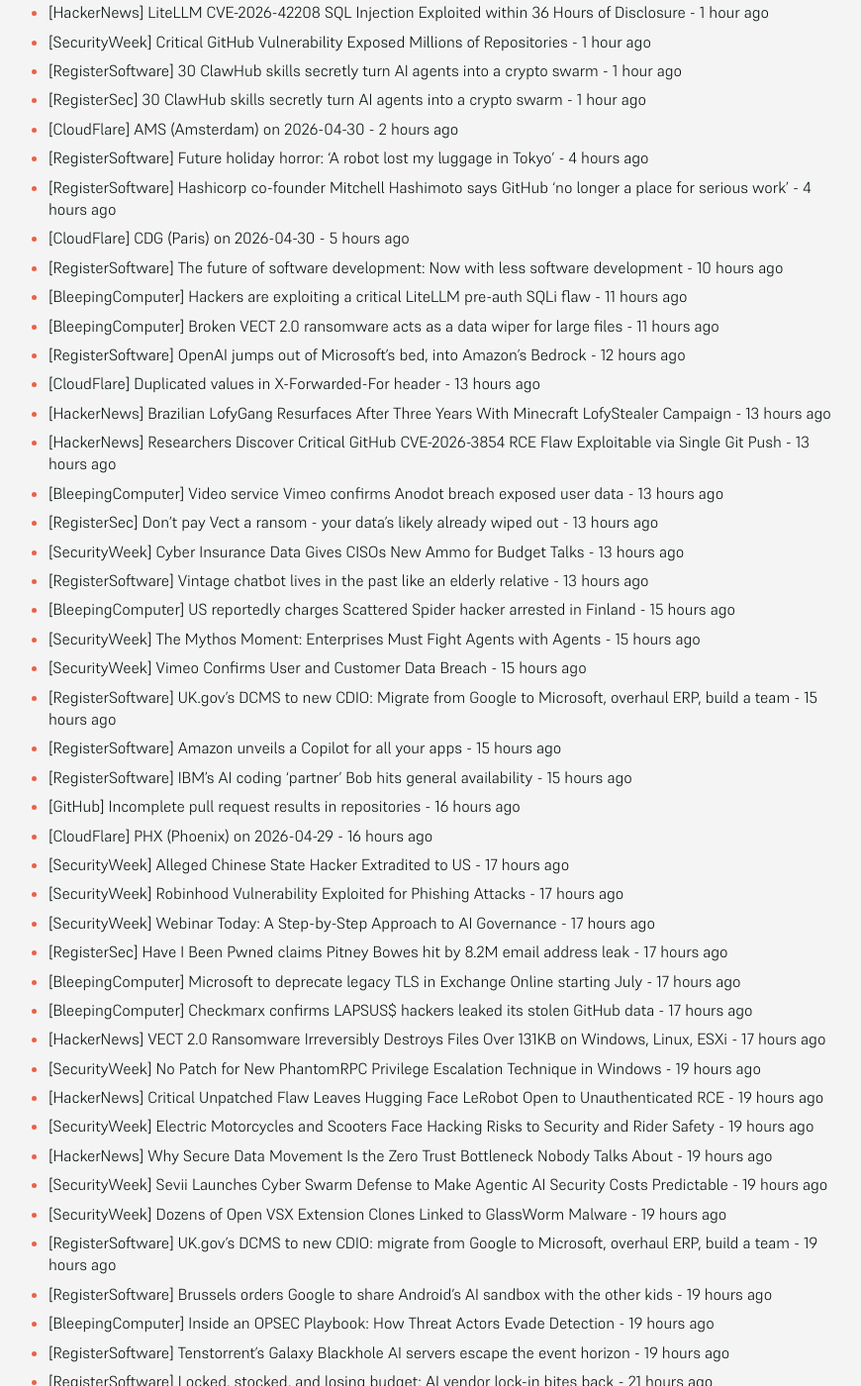
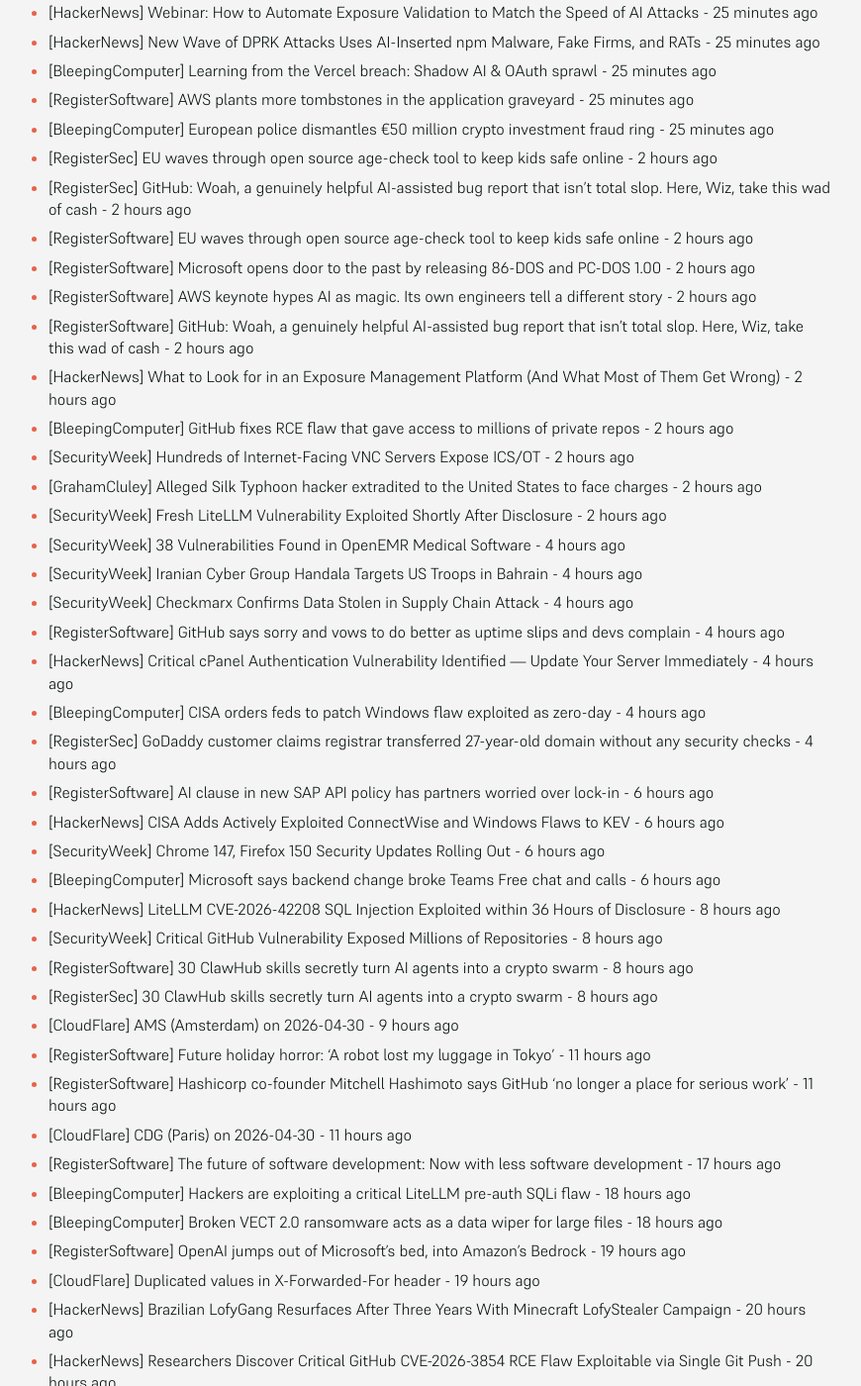
Before and after one commit to SecOpsNews/news, a Jekyll site: the page built from index.md, in a window 1280 px wide and 1400 px high, scrolled down 273 px. Shown: the whole window at 99% size, without its empty margins (215-1085 px from the left). Built offline with Jekyll 4.4.1, drawn with Linux system fonts in a browser that asks for light colours; some of the changed text lies outside the part shown.

Commit message:
New Feed

```diff
--- a/index.md
+++ b/index.md
@@ -9,65 +9,92 @@ description: Latest Updates
 
 <!-- SecOps start -->
 
-- [HackerNews] LiteLLM CVE-2026-42208 SQL Injection Exploited within 36 Hours of Disclosure - 1 hour ago
-- [SecurityWeek] Critical GitHub Vulnerability Exposed Millions of Repositories - 1 hour ago
-- [RegisterSoftware] 30 ClawHub skills secretly turn AI agents into a crypto swarm - 1 hour ago
-- [RegisterSec] 30 ClawHub skills secretly turn AI agents into a crypto swarm - 1 hour ago
-- [CloudFlare] AMS (Amsterdam) on 2026-04-30 - 2 hours ago
-- [RegisterSoftware] Future holiday horror: ‘A robot lost my luggage in Tokyo’ - 4 hours ago
-- [RegisterSoftware] Hashicorp co-founder Mitchell Hashimoto says GitHub ‘no longer a place for serious work’ - 4 hours ago
-- [CloudFlare] CDG (Paris) on 2026-04-30 - 5 hours ago
-- [RegisterSoftware] The future of software development: Now with less software development - 10 hours ago
-- [BleepingComputer] Hackers are exploiting a critical LiteLLM pre-auth SQLi flaw - 11 hours ago
-- [BleepingComputer] Broken VECT 2.0 ransomware acts as a data wiper for large files - 11 hours ago
-- [RegisterSoftware] OpenAI jumps out of Microsoft's bed, into Amazon's Bedrock - 12 hours ago
-- [CloudFlare] Duplicated values in X-Forwarded-For header - 13 hours ago
-- [HackerNews] Brazilian LofyGang Resurfaces After Three Years With Minecraft LofyStealer Campaign - 13 hours ago
-- [HackerNews] Researchers Discover Critical GitHub CVE-2026-3854 RCE Flaw Exploitable via Single Git Push - 13 hours ago
-- [BleepingComputer] Video service Vimeo confirms Anodot breach exposed user data - 13 hours ago
-- [RegisterSec] Don't pay Vect a ransom - your data's likely already wiped out - 13 hours ago
-- [SecurityWeek] Cyber Insurance Data Gives CISOs New Ammo for Budget Talks - 13 hours ago
-- [RegisterSoftware] Vintage chatbot lives in the past like an elderly relative - 13 hours ago
-- [BleepingComputer] US reportedly charges Scattered Spider hacker arrested in Finland - 15 hours ago
-- [SecurityWeek] The Mythos Moment: Enterprises Must Fight Agents with Agents - 15 hours ago
-- [SecurityWeek] Vimeo Confirms User and Customer Data Breach - 15 hours ago
-- [RegisterSoftware] UK.gov's DCMS to new CDIO: Migrate from Google to Microsoft, overhaul ERP, build a team - 15 hours ago
-- [RegisterSoftware] Amazon unveils a Copilot for all your apps - 15 hours ago
-- [RegisterSoftware] IBM's AI coding 'partner' Bob hits general availability - 15 hours ago
-- [GitHub] Incomplete pull request results in repositories - 16 hours ago
-- [CloudFlare] PHX (Phoenix) on 2026-04-29 - 16 hours ago
-- [SecurityWeek] Alleged Chinese State Hacker Extradited to US - 17 hours ago
-- [SecurityWeek] Robinhood Vulnerability Exploited for Phishing Attacks - 17 hours ago
-- [SecurityWeek] Webinar Today: A Step-by-Step Approach to AI Governance - 17 hours ago
-- [RegisterSec] Have I Been Pwned claims Pitney Bowes hit by 8.2M email address leak - 17 hours ago
-- [BleepingComputer] Microsoft to deprecate legacy TLS in Exchange Online starting July - 17 hours ago
-- [BleepingComputer] Checkmarx confirms LAPSUS$ hackers leaked its stolen GitHub data - 17 hours ago
-- [HackerNews] VECT 2.0 Ransomware Irreversibly Destroys Files Over 131KB on Windows, Linux, ESXi - 17 hours ago
-- [SecurityWeek] No Patch for New PhantomRPC Privilege Escalation Technique in Windows - 19 hours ago
-- [HackerNews] Critical Unpatched Flaw Leaves Hugging Face LeRobot Open to Unauthenticated RCE - 19 hours ago
-- [SecurityWeek] Electric Motorcycles and Scooters Face Hacking Risks to Security and Rider Safety - 19 hours ago
-- [HackerNews] Why Secure Data Movement Is the Zero Trust Bottleneck Nobody Talks About - 19 hours ago
-- [SecurityWeek] Sevii Launches Cyber Swarm Defense to Make Agentic AI Security Costs Predictable - 19 hours ago
-- [SecurityWeek] Dozens of Open VSX Extension Clones Linked to GlassWorm Malware - 19 hours ago
-- [RegisterSoftware] UK.gov's DCMS to new CDIO: migrate from Google to Microsoft, overhaul ERP, build a team - 19 hours ago
-- [RegisterSoftware] Brussels orders Google to share Android's AI sandbox with the other kids - 19 hours ago
-- [BleepingComputer] Inside an OPSEC Playbook: How Threat Actors Evade Detection - 19 hours ago
-- [RegisterSoftware] Tenstorrent’s Galaxy Blackhole AI servers escape the event horizon - 19 hours ago
-- [RegisterSoftware] Locked, stocked, and losing budget: AI vendor lock-in bites back - 21 hours ago
-- [RegisterSoftware] SUSE's sovereignty pitch meets an inconvenient $6 billion question - 21 hours ago
-- [RegisterSoftware] Microsoft Outlook for iOS still down and out for many after 'service change' - 21 hours ago
-- [BleepingComputer] Microsoft: New Remote Desktop warnings may display incorrectly - 21 hours ago
-- [RegisterSec] SUSE's sovereignty pitch meets an inconvenient $6 billion question - 21 hours ago
-- [SecurityWeek] Germany Suspects Russia Is Behind Signal Phishing That Targeted Top Officials - 21 hours ago
-- [HackerNews] After Mythos: New Playbooks For a Zero-Window Era - 21 hours ago
-- [CloudFlare] Network Performance Issues in IST - 22 hours ago
-- [RegisterSoftware] UK govt dept sent a document 'in error.' Now it's being used in a £370M contract lawsuit - 23 hours ago
-- [BleepingComputer] Microsoft asks iPhone users to reauthenticate after Outlook outage - 23 hours ago
-- [GrahamCluley] French police arrest 21-year-old “HexDex” hacker over 100 alleged data breaches - 23 hours ago
-- [HackerNews] Microsoft Confirms Active Exploitation of Windows Shell CVE-2026-32202 - 23 hours ago
-- [HackerNews] Microsoft Patches Entra ID Role Flaw That Enabled Service Principal Takeover - 23 hours ago
-- [HackerNews] Chinese Silk Typhoon Hacker Extradited to U.S. Over COVID Research Cyberattacks - 23 hours ago
-- [SecurityWeek] Spectrum Security Emerges From Stealth Mode With $19 Million - 23 hours ago
+- [HackerNews] Webinar: How to Automate Exposure Validation to Match the Speed of AI Attacks - 25 minutes ago
+- [HackerNews] New Wave of DPRK Attacks Uses AI-Inserted npm Malware, Fake Firms, and RATs - 25 minutes ago
+- [BleepingComputer] Learning from the Vercel breach: Shadow AI & OAuth sprawl - 25 minutes ago
+- [RegisterSoftware] AWS plants more tombstones in the application graveyard - 25 minutes ago
+- [BleepingComputer] European police dismantles €50 million crypto investment fraud ring - 25 minutes ago
+- [RegisterSec] EU waves through open source age-check tool to keep kids safe online - 2 hours ago
+- [RegisterSec] GitHub: Woah, a genuinely helpful AI-assisted bug report that isn't total slop. Here, Wiz, take this wad of cash - 2 hours ago
+- [RegisterSoftware] EU waves through open source age-check tool to keep kids safe online - 2 hours ago
+- [RegisterSoftware] Microsoft opens door to the past by releasing 86-DOS and PC-DOS 1.00 - 2 hours ago
+- [RegisterSoftware] AWS keynote hypes AI as magic. Its own engineers tell a different story - 2 hours ago
+- [RegisterSoftware] GitHub: Woah, a genuinely helpful AI-assisted bug report that isn't total slop. Here, Wiz, take this wad of cash - 2 hours ago
+- [HackerNews] What to Look for in an Exposure Management Platform (And What Most of Them Get Wrong) - 2 hours ago
+- [BleepingComputer] GitHub fixes RCE flaw that gave access to millions of private repos - 2 hours ago
+- [SecurityWeek] Hundreds of Internet-Facing VNC Servers Expose ICS/OT - 2 hours ago
+- [GrahamCluley] Alleged Silk Typhoon hacker extradited to the United States to face charges - 2 hours ago
+- [SecurityWeek] Fresh LiteLLM Vulnerability Exploited Shortly After Disclosure - 2 hours ago
+- [SecurityWeek] 38 Vulnerabilities Found in OpenEMR Medical Software - 4 hours ago
+- [SecurityWeek] Iranian Cyber Group Handala Targets US Troops in Bahrain - 4 hours ago
+- [SecurityWeek] Checkmarx Confirms Data Stolen in Supply Chain Attack - 4 hours ago
+- [RegisterSoftware] GitHub says sorry and vows to do better as uptime slips and devs complain - 4 hours ago
+- [HackerNews] Critical cPanel Authentication Vulnerability Identified — Update Your Server Immediately - 4 hours ago
+- [BleepingComputer] CISA orders feds to patch Windows flaw exploited as zero-day - 4 hours ago
+- [RegisterSec] GoDaddy customer claims registrar transferred 27-year-old domain without any security checks - 4 hours ago
+- [RegisterSoftware] AI clause in new SAP API policy has partners worried over lock-in - 6 hours ago
+- [HackerNews] CISA Adds Actively Exploited ConnectWise and Windows Flaws to KEV - 6 hours ago
+- [SecurityWeek] Chrome 147, Firefox 150 Security Updates Rolling Out - 6 hours ago
+- [BleepingComputer] Microsoft says backend change broke Teams Free chat and calls - 6 hours ago
+- [HackerNews] LiteLLM CVE-2026-42208 SQL Injection Exploited within 36 Hours of Disclosure - 8 hours ago
+- [SecurityWeek] Critical GitHub Vulnerability Exposed Millions of Repositories - 8 hours ago
+- [RegisterSoftware] 30 ClawHub skills secretly turn AI agents into a crypto swarm - 8 hours ago
+- [RegisterSec] 30 ClawHub skills secretly turn AI agents into a crypto swarm - 8 hours ago
+- [CloudFlare] AMS (Amsterdam) on 2026-04-30 - 9 hours ago
+- [RegisterSoftware] Future holiday horror: ‘A robot lost my luggage in Tokyo’ - 11 hours ago
+- [RegisterSoftware] Hashicorp co-founder Mitchell Hashimoto says GitHub ‘no longer a place for serious work’ - 11 hours ago
+- [CloudFlare] CDG (Paris) on 2026-04-30 - 11 hours ago
+- [RegisterSoftware] The future of software development: Now with less software development - 17 hours ago
+- [BleepingComputer] Hackers are exploiting a critical LiteLLM pre-auth SQLi flaw - 18 hours ago
+- [BleepingComputer] Broken VECT 2.0 ransomware acts as a data wiper for large files - 18 hours ago
+- [RegisterSoftware] OpenAI jumps out of Microsoft's bed, into Amazon's Bedrock - 19 hours ago
+- [CloudFlare] Duplicated values in X-Forwarded-For header - 19 hours ago
+- [HackerNews] Brazilian LofyGang Resurfaces After Three Years With Minecraft LofyStealer Campaign - 20 hours ago
+- [HackerNews] Researchers Discover Critical GitHub CVE-2026-3854 RCE Flaw Exploitable via Single Git Push - 20 hours ago
+- [BleepingComputer] Video service Vimeo confirms Anodot breach exposed user data - 20 hours ago
+- [RegisterSec] Don't pay Vect a ransom - your data's likely already wiped out - 20 hours ago
+- [SecurityWeek] Cyber Insurance Data Gives CISOs New Ammo for Budget Talks - 20 hours ago
+- [RegisterSoftware] Vintage chatbot lives in the past like an elderly relative - 20 hours ago
+- [BleepingComputer] US reportedly charges Scattered Spider hacker arrested in Finland - 22 hours ago
+- [SecurityWeek] The Mythos Moment: Enterprises Must Fight Agents with Agents - 22 hours ago
+- [SecurityWeek] Vimeo Confirms User and Customer Data Breach - 22 hours ago
+- [RegisterSoftware] UK.gov's DCMS to new CDIO: Migrate from Google to Microsoft, overhaul ERP, build a team - 22 hours ago
+- [RegisterSoftware] Amazon unveils a Copilot for all your apps - 22 hours ago
+- [RegisterSoftware] IBM's AI coding 'partner' Bob hits general availability - 22 hours ago
+- [GitHub] Incomplete pull request results in repositories - 23 hours ago
+- [CloudFlare] PHX (Phoenix) on 2026-04-29 - 23 hours ago
+- [SecurityWeek] Alleged Chinese State Hacker Extradited to US - 1 day ago
+- [SecurityWeek] Robinhood Vulnerability Exploited for Phishing Attacks - 1 day ago
+- [SecurityWeek] Webinar Today: A Step-by-Step Approach to AI Governance - 1 day ago
+- [RegisterSec] Have I Been Pwned claims Pitney Bowes hit by 8.2M email address leak - 1 day ago
+- [BleepingComputer] Microsoft to deprecate legacy TLS in Exchange Online starting July - 1 day ago
+- [BleepingComputer] Checkmarx confirms LAPSUS$ hackers leaked its stolen GitHub data - 1 day ago
+- [HackerNews] VECT 2.0 Ransomware Irreversibly Destroys Files Over 131KB on Windows, Linux, ESXi - 1 day ago
+- [SecurityWeek] No Patch for New PhantomRPC Privilege Escalation Technique in Windows - 1 day ago
+- [HackerNews] Critical Unpatched Flaw Leaves Hugging Face LeRobot Open to Unauthenticated RCE - 1 day ago
+- [SecurityWeek] Electric Motorcycles and Scooters Face Hacking Risks to Security and Rider Safety - 1 day ago
+- [HackerNews] Why Secure Data Movement Is the Zero Trust Bottleneck Nobody Talks About - 1 day ago
+- [SecurityWeek] Sevii Launches Cyber Swarm Defense to Make Agentic AI Security Costs Predictable - 1 day ago
+- [SecurityWeek] Dozens of Open VSX Extension Clones Linked to GlassWorm Malware - 1 day ago
+- [RegisterSoftware] UK.gov's DCMS to new CDIO: migrate from Google to Microsoft, overhaul ERP, build a team - 1 day ago
+- [RegisterSoftware] Brussels orders Google to share Android's AI sandbox with the other kids - 1 day ago
+- [BleepingComputer] Inside an OPSEC Playbook: How Threat Actors Evade Detection - 1 day ago
+- [RegisterSoftware] Tenstorrent’s Galaxy Blackhole AI servers escape the event horizon - 1 day ago
+- [RegisterSoftware] Locked, stocked, and losing budget: AI vendor lock-in bites back - 1 day ago
+- [RegisterSoftware] SUSE's sovereignty pitch meets an inconvenient $6 billion question - 1 day ago
+- [RegisterSoftware] Microsoft Outlook for iOS still down and out for many after 'service change' - 1 day ago
+- [BleepingComputer] Microsoft: New Remote Desktop warnings may display incorrectly - 1 day ago
+- [RegisterSec] SUSE's sovereignty pitch meets an inconvenient $6 billion question - 1 day ago
+- [SecurityWeek] Germany Suspects Russia Is Behind Signal Phishing That Targeted Top Officials - 1 day ago
+- [HackerNews] After Mythos: New Playbooks For a Zero-Window Era - 1 day ago
+- [CloudFlare] Network Performance Issues in IST - 1 day ago
+- [RegisterSoftware] UK govt dept sent a document 'in error.' Now it's being used in a £370M contract lawsuit - 1 day ago
+- [BleepingComputer] Microsoft asks iPhone users to reauthenticate after Outlook outage - 1 day ago
+- [GrahamCluley] French police arrest 21-year-old “HexDex” hacker over 100 alleged data breaches - 1 day ago
+- [HackerNews] Microsoft Confirms Active Exploitation of Windows Shell CVE-2026-32202 - 1 day ago
+- [HackerNews] Microsoft Patches Entra ID Role Flaw That Enabled Service Principal Takeover - 1 day ago
+- [HackerNews] Chinese Silk Typhoon Hacker Extradited to U.S. Over COVID Research Cyberattacks - 1 day ago
+- [SecurityWeek] Spectrum Security Emerges From Stealth Mode With $19 Million - 1 day ago
 - [CloudFlare] Increased HTTP Errors in YUL - 1 day ago
 - [CloudFlare] WAW (Warsaw) on 2026-04-30 - 1 day ago
 - [TroyHunt] Weekly Update 501 - 1 day ago
@@ -243,42 +270,23 @@ description: Latest Updates
 - [BleepingComputer] Webinar: Spotting cyberattacks before they begin - 1 day ago
 - [BleepingComputer] Home security giant ADT data breach affects 5.5 million people - 1 day ago
 - [BleepingComputer] PyPI package with 1.1M monthly downloads hacked to push infostealer - 1 day ago
-- [1Password] Login and Sync Issues - 1 day ago
-- [BleepingComputer] Microsoft says Outlook.com outage is causing sign‑in failures - 1 day ago
-- [BleepingComputer] Deepfake Voice Attacks are Outpacing Defenses: What Security Leaders Should Know - 1 day ago
-- [RegisterSoftware] Cybersec is a thankless job: expanding workload and shrinking pay packet - 1 day ago
-- [BleepingComputer] Money launderer linked to $230M crypto heist gets 70 months in prison - 1 day ago
-- [BleepingComputer] Medtronic confirms breach after hackers claim 9 million records theft - 1 day ago
-- [SecurityWeek] Malicious AI Prompt Injection Attacks Increasing, but Sophistication Still Low: Google - 1 day ago
-- [RegisterSec] Cybersec is a thankless job: expanding workload and shrinking pay packet - 1 day ago
-- [SecurityWeek] OpenSSH Flaw Allowing Full Root Shell Access Lurked for 15 Years - 1 day ago
-- [RegisterSec] Trump's Golden Dome gets $3.2BN of contractors and an AI sprinkle - 1 day ago
-- [SecurityWeek] Incomplete Windows Patch Opens Door to Zero-Click Attacks - 1 day ago
-- [HackerNews] Researchers Uncover 73 Fake VS Code Extensions Delivering GlassWorm v2 Malware - 1 day ago
-- [HackerNews] PhantomCore Exploits TrueConf Vulnerabilities to Breach Russian Networks - 1 day ago
-- [HackerNews] Mythos Changed the Math on Vulnerability Discovery. Most Teams Aren't Ready for the Remediation Side - 1 day ago
-- [CloudFlare] ICN (Seoul) on 2026-04-29 - 1 day ago
-- [AWS] Service impact: Increased Connectivity Issues - 1 day ago
-- [AWS] Service is operating normally: [RESOLVED] Increased Connectivity Issues - 1 day ago
-- [RegisterSoftware] Microsoft updates the Windows Update Experience: You can hit pause now - 1 day ago
-- [SecurityWeek] UNC6692 Uses Email Bombing, Social Engineering to Deploy ‘Snow’ Malware - 1 day ago
-- [SecurityWeek] Energy and Water Management Firm Itron Hacked - 1 day ago
-- [RegisterSec] Microsoft updates the Windows Update Experience: You can hit pause now - 1 day ago
-- [RegisterSec] Burglar alarm biz burgled: ADT confirms cyber intrusion after ShinyHunters extortion attempt - 1 day ago
-- [CloudFlare] SLC (Salt Lake City) on 2026-04-27 - 1 day ago
-- [RegisterSec] Anthropic's magic code-sniffer: More Swiss cheese than cheddar, for now - 1 day ago
-- [RegisterSoftware] It's time to make agentic automation scalable - 1 day ago
-- [RegisterSec] ICO chief John Edwards steps back as workplace probe quietly unfolds - 1 day ago
-- [RegisterSoftware] Anthropic's magic code-sniffer: More Swiss cheese than cheddar, for now - 1 day ago
-- [RegisterSoftware] Watch out UK taxpayers: 28,000 HMRC staffers just got an AI copilot - 1 day ago
-- [SecurityWeek] Firefox Vulnerability Allows Tor User Fingerprinting - 1 day ago
-- [SecurityWeek] US Launches Sweeping Crackdown on Southeast Asia Cyberscams and Sanctions Cambodian Senator - 1 day ago
-- [SecurityWeek] Easily Exploitable ‘Pack2TheRoot’ Linux Vulnerability Leads to Root Access - 1 day ago
-- [HIBP] ADT - 5,488,888 breached accounts - 1 day ago
-- [HackerNews] Fake CAPTCHA IRSF Scam and 120 Keitaro Campaigns Drive Global SMS, Crypto Fraud - 1 day ago
-- [RegisterSoftware] PowerPoint punishment sent users into an infinite loop after lunch - 2 days ago
-- [CloudFlare] Turnstile Challenge Issues - 2 days ago
-- [CloudFlare] Network Performance Issues in Brazil - 2 days ago
+- [1Password] Login and Sync Issues - 2 days ago
+- [BleepingComputer] Microsoft says Outlook.com outage is causing sign‑in failures - 2 days ago
+- [BleepingComputer] Deepfake Voice Attacks are Outpacing Defenses: What Security Leaders Should Know - 2 days ago
+- [RegisterSoftware] Cybersec is a thankless job: expanding workload and shrinking pay packet - 2 days ago
+- [BleepingComputer] Money launderer linked to $230M crypto heist gets 70 months in prison - 2 days ago
+- [BleepingComputer] Medtronic confirms breach after hackers claim 9 million records theft - 2 days ago
+- [SecurityWeek] Malicious AI Prompt Injection Attacks Increasing, but Sophistication Still Low: Google - 2 days ago
+- [RegisterSec] Cybersec is a thankless job: expanding workload and shrinking pay packet - 2 days ago
+- [SecurityWeek] OpenSSH Flaw Allowing Full Root Shell Access Lurked for 15 Years - 2 days ago
+- [RegisterSec] Trump's Golden Dome gets $3.2BN of contractors and an AI sprinkle - 2 days ago
+- [SecurityWeek] Incomplete Windows Patch Opens Door to Zero-Click Attacks - 2 days ago
+- [HackerNews] Researchers Uncover 73 Fake VS Code Extensions Delivering GlassWorm v2 Malware - 2 days ago
+- [HackerNews] PhantomCore Exploits TrueConf Vulnerabilities to Breach Russian Networks - 2 days ago
+- [HackerNews] Mythos Changed the Math on Vulnerability Discovery. Most Teams Aren't Ready for the Remediation Side - 2 days ago
+- [CloudFlare] ICN (Seoul) on 2026-04-29 - 2 days ago
+- [AWS] Service impact: Increased Connectivity Issues - 2 days ago
+- [AWS] Service is operating normally: [RESOLVED] Increased Connectivity Issues - 2 days ago
 - [DataBreaches] Russian-linked hackers appear to have launched a crippling cyberattack on Western New Mexico University - 1 year ago
 - [DataBreaches] SK Telecom vows to take full responsibility for damage from recent data leak - 1 year ago
 - [HackerNews] Storm-1977 Hits Education Clouds with AzureChecker, Deploys 200+ Crypto Mining Containers - 1 year ago
```
